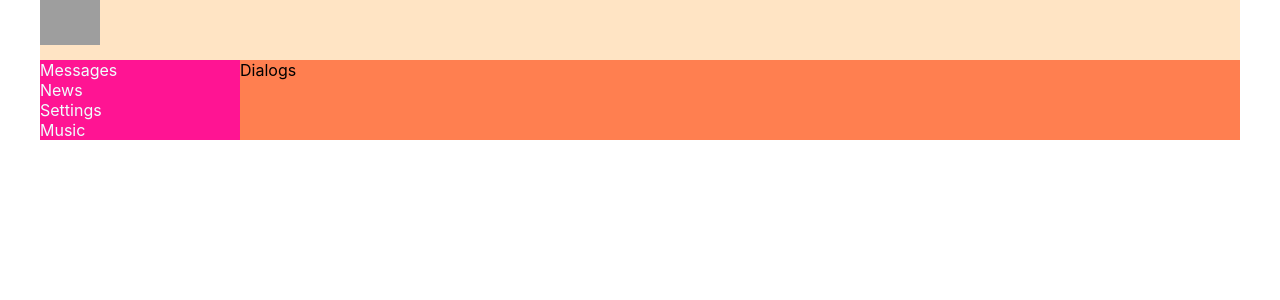
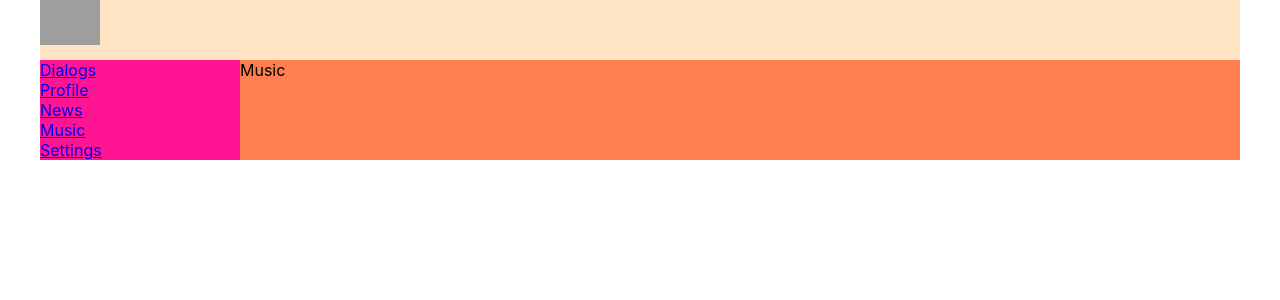
Before and after one commit to hlushpenko/react_, a React (Create React App) app: page /music in a window 1280 px wide. Shown: the top 300 px of the page. Built offline with nearby package versions, Linux system fonts and the light colour scheme; grey boxes are pictures that could not be loaded.

Commit message:
Add routing and base components

```diff
--- a/package.json
+++ b/package.json
@@ -8,6 +8,7 @@
     "@testing-library/user-event": "^7.2.1",
     "react": "^16.12.0",
     "react-dom": "^16.12.0",
+    "react-router-dom": "^5.1.2",
     "react-scripts": "3.3.0"
   },
   "scripts": {
--- a/src/App.js
+++ b/src/App.js
@@ -2,21 +2,30 @@
 import './App.css';
 import Header from "./components/Header/Header";
 import Nav from "./components/Nav/Nav";
-// import Profile from "./components/Profile/Profile";
+import Profile from "./components/Profile/Profile";
 import Dialogs from "./components/Dialogs/Dialogs"
+import {BrowserRouter, Route} from "react-router-dom";
+import News from "./components/News/News";
+import Music from "./components/Music/Music";
+import Settings from "./components/Settings/Settings";
 
 const App = () => {
     return (
-        <div className="app-wrapper">
-            <Header/>
-            <Nav/>
+        <BrowserRouter>
+            <div className="app-wrapper">
+                <Header/>
+                <Nav/>
+                <div className='app-wrapper-content'>
+                    <Route path="/profile" component={Profile}/>
+                    <Route path="/dialogs" component={Dialogs}/>
+                    <Route path="/news" component={News}/>
+                    <Route path="/music" component={Music}/>
+                    <Route path="/settings" component={Settings}/>
 
-            <div className='app-wrapper-content'>
-                {/*<Profile/>*/}
-                <Dialogs />
+                </div>
             </div>
+        </BrowserRouter>
 
-        </div>
     );
 };
 
--- /dev/null
+++ b/src/components/Music/Music.jsx
@@ -0,0 +1,11 @@
+import React from 'react';
+import s from './Music.module.css';
+
+const Music = (props) => {
+    return (
+        <div>
+            Music
+        </div>
+    )
+}
+export default Music;
--- a/src/components/Nav/Nav.jsx
+++ b/src/components/Nav/Nav.jsx
@@ -1,5 +1,7 @@
 import React from 'react';
 import s from './Nav.module.css';
+import News from "../News/News";
+import Settings from "../Settings/Settings";
 
 
 
@@ -7,10 +9,11 @@
 const Nav = () => {
     return (
         <nav className={s.nav}>
-            <div className={s.item}><a>Messages</a></div>
-            <div className={s.item}><a>News</a></div>
-            <div className={s.item}><a>Settings</a></div>
-            <div className={s.item}><a>Music</a></div>
+            <div className={s.item}><a href="/dialogs">Dialogs</a></div>
+            <div className={s.item}><a href="/profile">Profile</a></div>
+            <div className={s.item}><a href="/news">News</a></div>
+            <div className={s.item}><a href="/music">Music</a></div>
+            <div className={s.item}><a href="/settings">Settings</a></div>
         </nav>
     )
 }
--- /dev/null
+++ b/src/components/News/News.jsx
@@ -0,0 +1,11 @@
+import React from 'react';
+import s from './News.module.css';
+
+const News = (props) => {
+    return (
+        <div>
+            News
+        </div>
+    )
+}
+export default News;
--- /dev/null
+++ b/src/components/Settings/Settings.jsx
@@ -0,0 +1,11 @@
+import React from 'react';
+import s from './Settings.module.css';
+
+const Settings = (props) => {
+    return (
+        <div>
+            Settings
+        </div>
+    )
+}
+export default Settings;
```
Also changed, not shown: src/components/Music/Music.module.css (added), src/components/News/News.module.css (added), src/components/Settings/Settings.module.css (added), 1 other file (tests, documents, lock files or other folders).
